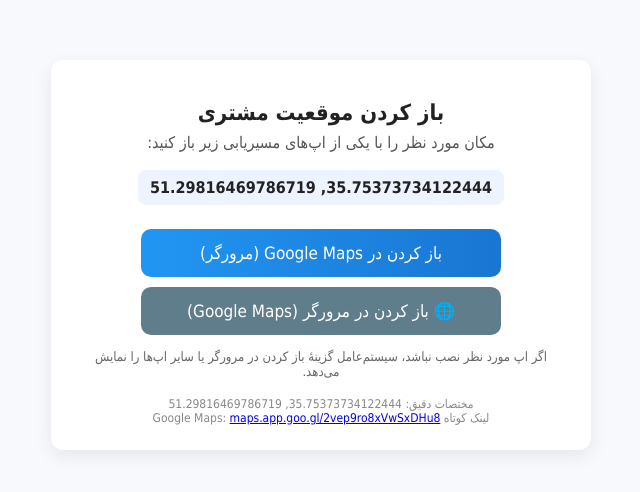
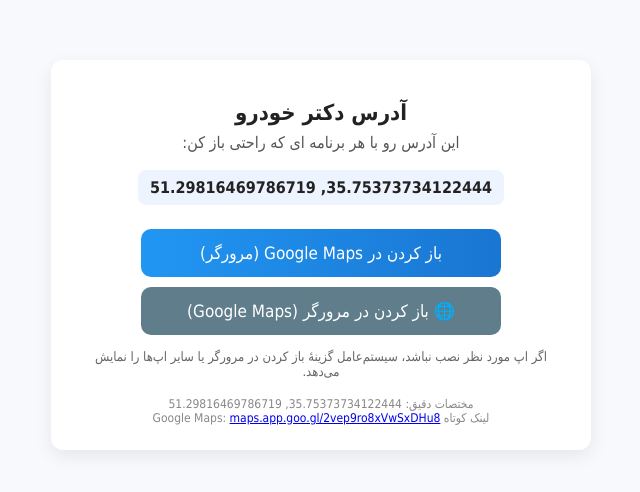
Before and after one commit to elyashosayni/smart-map-link, a plain HTML site: page index.html in a window 1280 px wide. Shown: the whole page, without its empty margins (319-959 px from the left). Drawn offline with Linux system fonts and the light colour scheme.

Commit message:
Update index.html

```diff
--- a/index.html
+++ b/index.html
@@ -3,7 +3,7 @@
 <head>
 <meta charset="utf-8" />
 <meta name="viewport" content="width=device-width,initial-scale=1" />
-<title>انتخاب مسیر‌یاب - لوکیشن مشتری</title>
+<title>آدرس دکتر خودرو</title>
 <style>
   :root {
     --bg: #f7f9fc;
@@ -76,8 +76,8 @@
 <body>
 <div class="wrap">
   <div class="card">
-    <h1>باز کردن موقعیت مشتری</h1>
-    <p>مکان مورد نظر را با یکی از اپ‌های مسیر‌یابی زیر باز کنید:</p>
+    <h1>آدرس دکتر خودرو</h1>
+    <p>این آدرس رو با هر برنامه ای که راحتی باز کن:</p>
 
     <!-- مختصات اصلی -->
     <div class="coords">35.75373734122444, 51.29816469786719</div>
@@ -96,7 +96,7 @@
 
     <a id="wazeBtn" class="btn wbtn"
        href="waze://?ll=35.75373734122444,51.29816469786719&navigate=yes">
-       🚙 باز کردن در Waze
+       🚙 باز کردن در بلد و نشان و ویز
     </a>
 
     <a id="appleBtn" class="btn mbtn"
```
